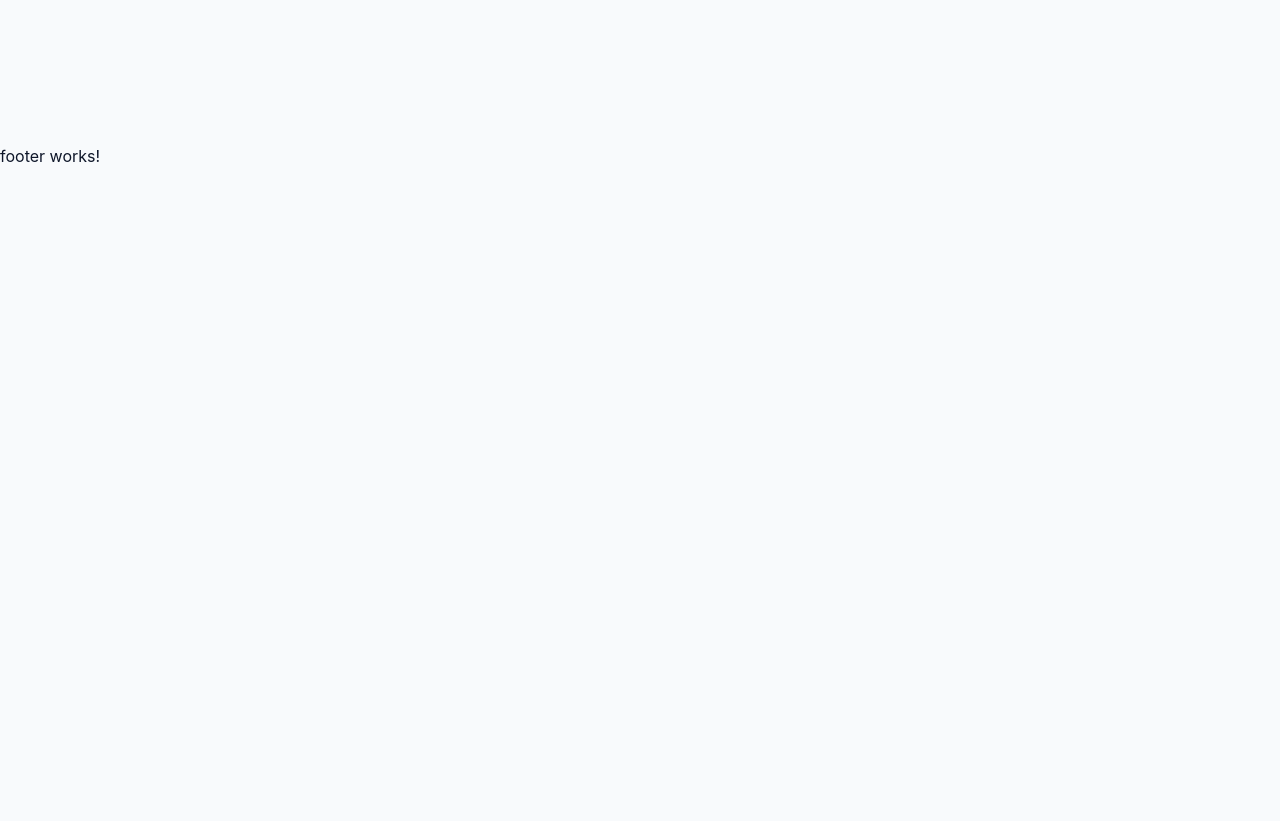
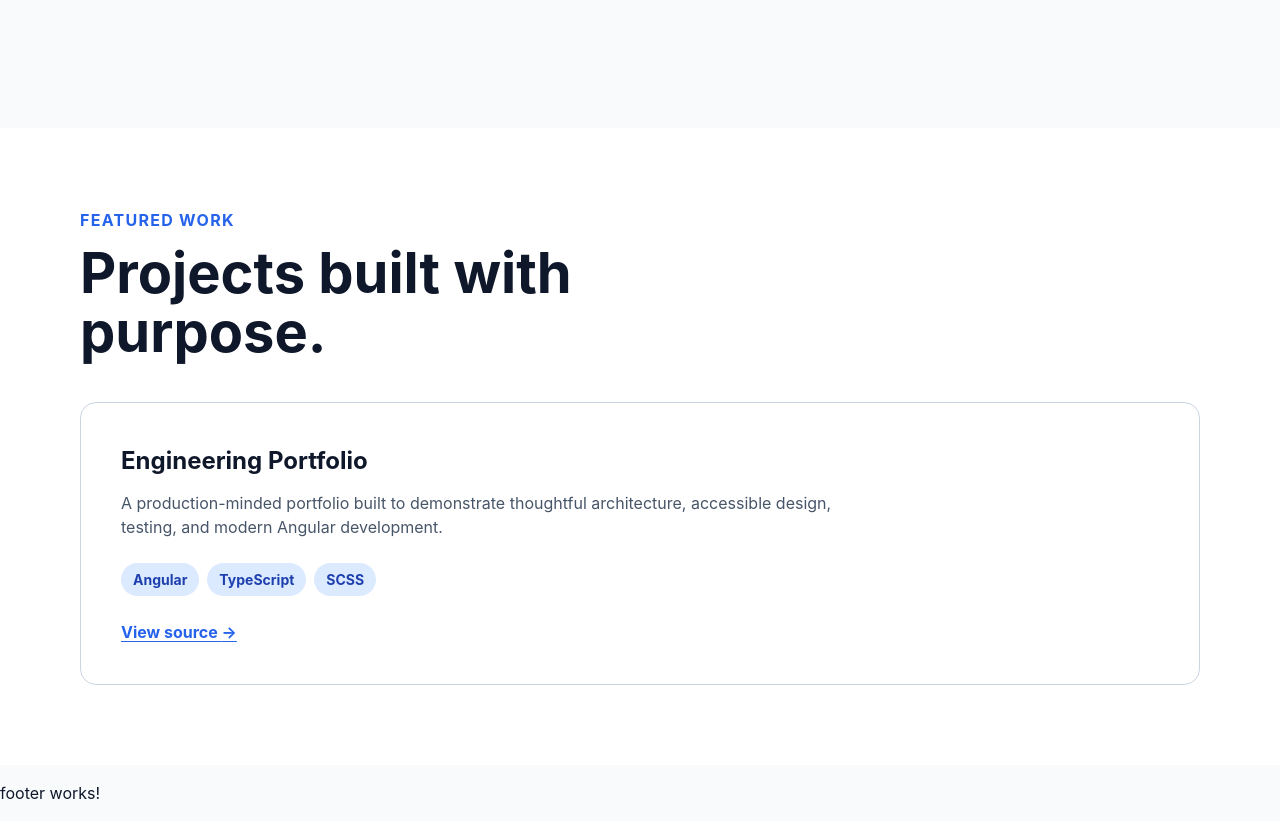
Before and after one commit to bigkinglsu/robert-king-portfolio, an Angular app in the folder apps/web-angular/: page / in a window 1280 px wide. Shown: the part 600-1421 px from the top of the page. Before the commit the page ends 800 px from the top, so only its background shows below. Built offline with nearby package versions, Linux system fonts and the light colour scheme.

Commit message:
feat: add featured projects section

```diff
--- a/apps/web-angular/src/app/features/home/pages/home-page/home-page.html
+++ b/apps/web-angular/src/app/features/home/pages/home-page/home-page.html
@@ -5,15 +5,45 @@
     <h1 id="hero-title">Hi, I’m Robert King.</h1>
 
     <p class="hero__summary">
-      I build reliable, accessible applications with Angular, Java, and cloud
-      technologies.
+      I build reliable, accessible applications with Angular, Java, and cloud technologies.
     </p>
 
     <div class="hero__actions">
       <a class="button button--primary" href="#projects">View projects</a>
-      <a class="button button--secondary" href="mailto:kinghonore1@gmail.com">
-        Contact me
-      </a>
+      <a class="button button--secondary" href="mailto:kinghonore1@gmail.com"> Contact me </a>
     </div>
   </div>
 </section>
+
+<section id="projects" class="projects" aria-labelledby="projects-title">
+  <div class="projects__content">
+    <p class="projects__eyebrow">Featured work</p>
+    <h2 id="projects-title">Projects built with purpose.</h2>
+
+    <article class="project-card">
+      <div>
+        <h3>Engineering Portfolio</h3>
+        <p>
+          A production-minded portfolio built to demonstrate thoughtful architecture, accessible
+          design, testing, and modern Angular development.
+        </p>
+      </div>
+
+      <ul class="project-card__technologies" aria-label="Technologies used">
+        <li>Angular</li>
+        <li>TypeScript</li>
+        <li>SCSS</li>
+      </ul>
+
+      <a
+        class="project-card__link"
+        href="https://github.com/bigkinglsu/robert-king-portfolio"
+        target="_blank"
+        rel="noopener noreferrer"
+      >
+        View source
+        <span aria-hidden="true">→</span>
+      </a>
+    </article>
+  </div>
+</section>
--- a/apps/web-angular/src/app/features/home/pages/home-page/home-page.scss
+++ b/apps/web-angular/src/app/features/home/pages/home-page/home-page.scss
@@ -71,3 +71,79 @@ h1 {
 .button--secondary {
   color: var(--color-primary);
 }
+
+.projects {
+  scroll-margin-top: 2rem;
+  padding: 5rem 1.5rem;
+  background: var(--color-surface);
+}
+
+.projects__content {
+  width: min(100%, 70rem);
+  margin-inline: auto;
+}
+
+.projects__eyebrow {
+  margin: 0 0 0.75rem;
+  color: var(--color-primary);
+  font-weight: 700;
+  letter-spacing: 0.08em;
+  text-transform: uppercase;
+}
+
+h2 {
+  max-width: 18ch;
+  margin: 0;
+  font-size: clamp(2rem, 5vw, 3.5rem);
+  line-height: 1.05;
+}
+
+.project-card {
+  display: grid;
+  gap: 1.5rem;
+  margin-top: 2.5rem;
+  padding: clamp(1.5rem, 4vw, 2.5rem);
+  border: 1px solid #cbd5e1;
+  border-radius: 1rem;
+}
+
+.project-card h3 {
+  margin: 0;
+  font-size: 1.5rem;
+}
+
+.project-card p {
+  max-width: 48rem;
+  margin: 0.75rem 0 0;
+  color: var(--color-text-muted);
+}
+
+.project-card__technologies {
+  display: flex;
+  flex-wrap: wrap;
+  gap: 0.5rem;
+  margin: 0;
+  padding: 0;
+  list-style: none;
+}
+
+.project-card__technologies li {
+  padding: 0.375rem 0.75rem;
+  border-radius: 999px;
+  background: #dbeafe;
+  color: #1e40af;
+  font-size: 0.875rem;
+  font-weight: 700;
+}
+
+.project-card__link {
+  width: fit-content;
+  color: var(--color-primary);
+  font-weight: 700;
+  text-underline-offset: 0.2em;
+}
+
+.project-card__link:focus-visible {
+  outline: 3px solid var(--color-primary);
+  outline-offset: 3px;
+}
```
Also changed, not shown: 1 other file (tests, documents, lock files or other folders).
